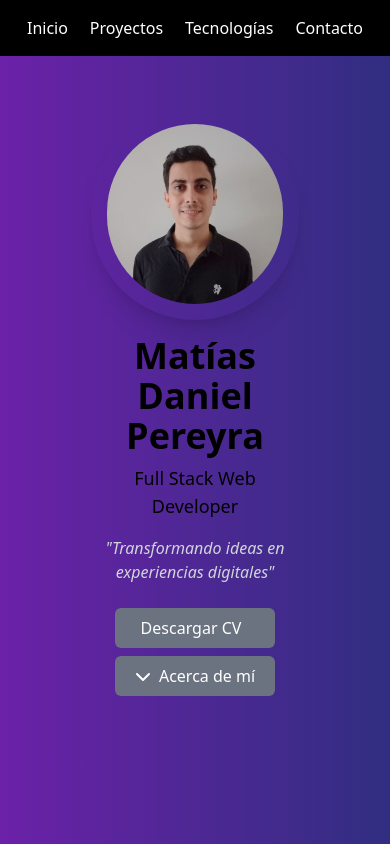
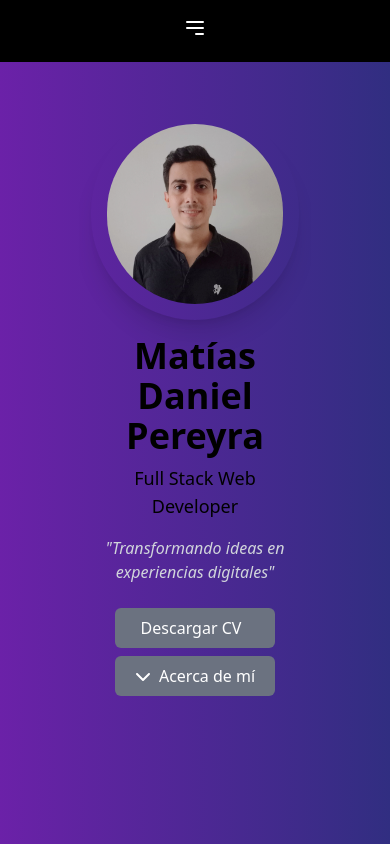
Before and after one commit to MDPereyra22/porfolio, a React (Vite) app: page / in a window 390 px wide. Shown: the top 844 px of the page. Built offline with nearby package versions, Linux system fonts and the light colour scheme.

Commit message:
Posibilita menú hamburguesa en mobile

```diff
--- a/src/components/NavBar/NavBar.jsx
+++ b/src/components/NavBar/NavBar.jsx
@@ -1,29 +1,127 @@
 // eslint-disable-next-line no-unused-vars
-import React from "react";
-import { Link } from 'react-scroll';
+import React, { useState } from "react";
+import { Link } from "react-scroll";
 
+const NavBar = () => {
+  const [showMenu, setShowMenu] = useState(false);
 
-const NavBar =()=>{
-    return(
-        <nav
-
-        className="bg-black p-4 text-white fixed top-0 w-screen z-50">
+  return (
+    <nav className="bg-black p-4 text-white fixed top-0 w-screen z-50">
       <div className="container mx-auto flex justify-around ">
-                <Link className="cursor-pointer" to="home" spy={true} smooth={true} duration={500}>
+        <div className="hidden sm:block">
+          <Link
+            className="cursor-pointer mx-4"
+            to="home"
+            spy={true}
+            smooth={true}
+            duration={500}
+          >
             Inicio
           </Link>
-                <Link className="cursor-pointer" to="projects" spy={true} smooth={true} duration={500}>
+          <Link
+            className="cursor-pointer mx-4"
+            to="projects"
+            spy={true}
+            smooth={true}
+            duration={500}
+          >
             Proyectos
           </Link>
-                <Link className="cursor-pointer" to="technologies" spy={true} smooth={true} duration={500}>
+          <Link
+            className="cursor-pointer mx-4"
+            to="technologies"
+            spy={true}
+            smooth={true}
+            duration={500}
+          >
             Tecnologías
           </Link>
-                <Link className="cursor-pointer" to="footer" spy={true} smooth={true} duration={500}>
+          <Link
+            className="cursor-pointer mx-4"
+            to="footer"
+            spy={true}
+            smooth={true}
+            duration={500}
+          >
             Contacto
           </Link>
         </div>
+        <div className="sm:hidden">
+          <button
+            className="text-white focus:outline-none"
+            onClick={() => setShowMenu(!showMenu)}
+          >
+            <svg
+              className="h-6 w-6"
+              fill="none"
+              viewBox="0 0 24 24"
+              stroke="currentColor"
+            >
+              {showMenu ? (
+                <path
+                  strokeLinecap="round"
+                  strokeLinejoin="round"
+                  strokeWidth={2}
+                  d="M6 18L18 6M6 6l12 12"
+                />
+              ) : (
+                <path
+                  strokeLinecap="round"
+                  strokeLinejoin="round"
+                  strokeWidth={2}
+                  d="M4 6h16M4 12h16m-7 6h7"
+                />
+              )}
+            </svg>
+          </button>
+          {showMenu && (
+            <div className="flex flex-col mt-2">
+              <Link
+                className="cursor-pointer text-white mx-4"
+                to="home"
+                spy={true}
+                smooth={true}
+                duration={500}
+                onClick={() => setShowMenu(false)}
+              >
+                Inicio
+              </Link>
+              <Link
+                className="cursor-pointer text-white mx-4"
+                to="projects"
+                spy={true}
+                smooth={true}
+                duration={500}
+                onClick={() => setShowMenu(false)}
+              >
+                Proyectos
+              </Link>
+              <Link
+                className="cursor-pointer text-white mx-4"
+                to="technologies"
+                spy={true}
+                smooth={true}
+                duration={500}
+                onClick={() => setShowMenu(false)}
+              >
+                Tecnologías
+              </Link>
+              <Link
+                className="cursor-pointer text-white mx-4"
+                to="footer"
+                spy={true}
+                smooth={true}
+                duration={500}
+                onClick={() => setShowMenu(false)}
+              >
+                Contacto
+              </Link>
+            </div>
+          )}
+        </div>
+      </div>
     </nav>
-    )
+  );
 };
 
 export default NavBar;
```
Lines whose indentation alone changed are shown as unchanged.
